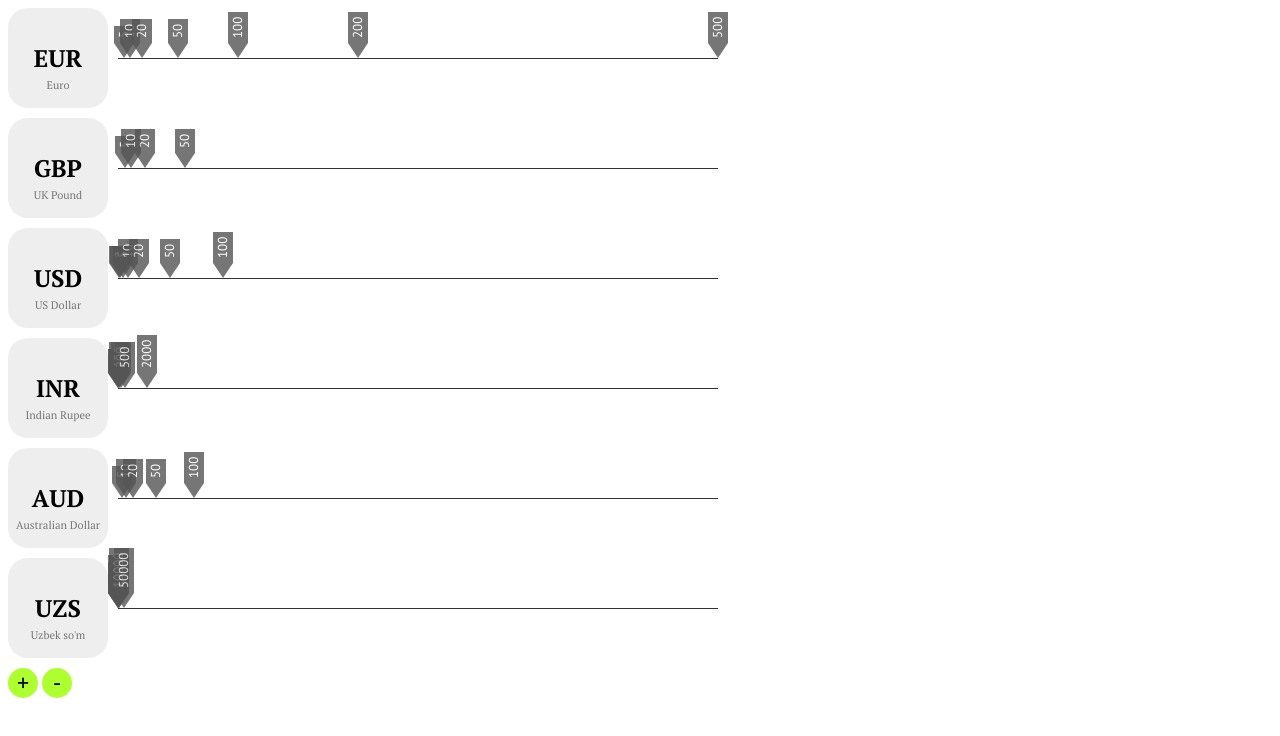
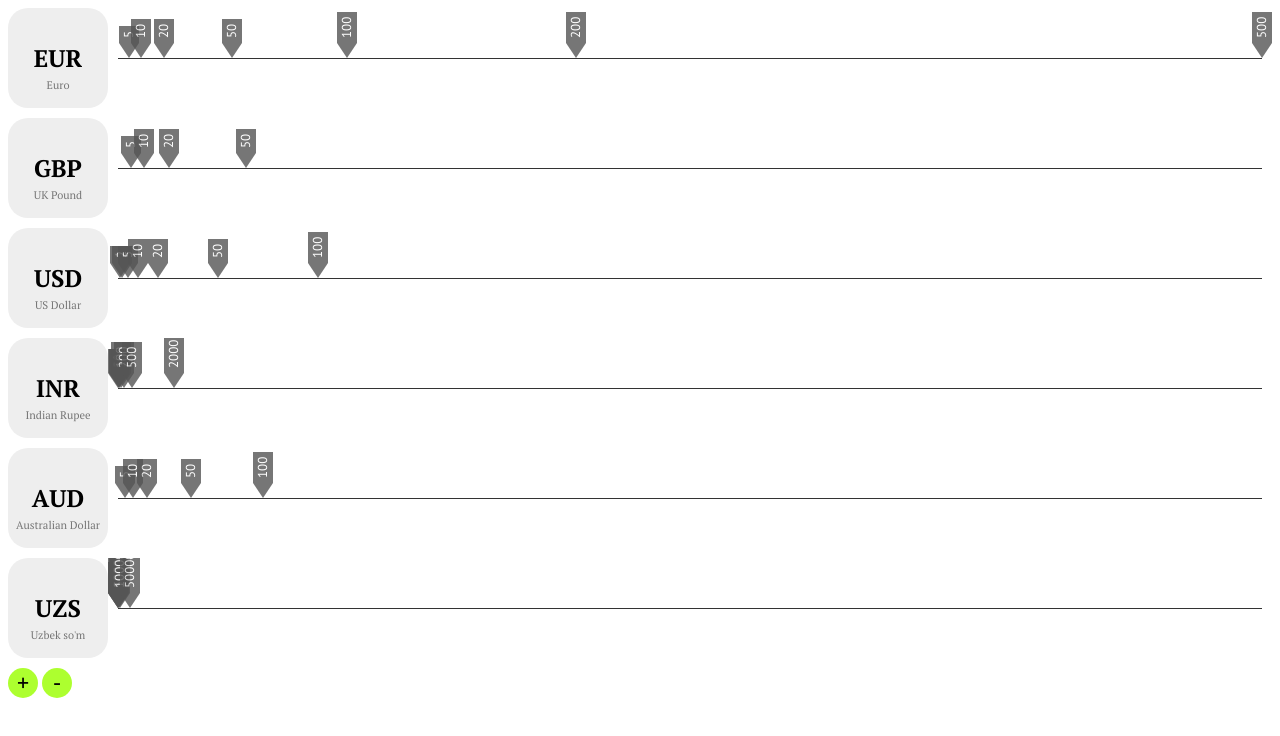
Before and after one commit to gcsalzburg/banknotes, a plain HTML site: page index.html in a window 1280 px wide. Drawn offline with nearby package versions, Linux system fonts and the light colour scheme; a script that the page names is missing.

Commit message:
Convert to flexbox alignment

```diff
--- a/styles.css
+++ b/styles.css
@@ -2,19 +2,19 @@
     font-family: 'PT Sans', sans-serif;
     margin-bottom:10px;
     height:100px;
+    display: flex;
+    align-items: stretch;
+    overflow:hidden;
     position:relative;
 }
 .currency h2{
     font-family: 'PT Serif', serif;
     font-weight: 600;
-    display: block;
     height: 100px;
     line-height: 100px;
-    width: 100px;
+    flex: 0 0 100px;
     text-align: center;
     background: #eee;
-    float: left;
-    clear: both;
     margin: 0;
     padding: 0;
     border-radius:20px;
@@ -34,19 +34,17 @@
 .currency .notes{
     list-style: none;
     height: 100px;
-    width: 600px;
-    float: left;
-    margin: 0;
     padding: 0;
     position:relative;
-    margin-left:10px;
+    margin: 0 10px;
+    flex-grow: 1;
 }
 .currency .notes:before{
     content:"";
     background-color:#333;
     position: absolute;
     height: 1px;
-    width: 600px;
+    width: 100%;
     top: 50%;
     left: 0;
 }
```
